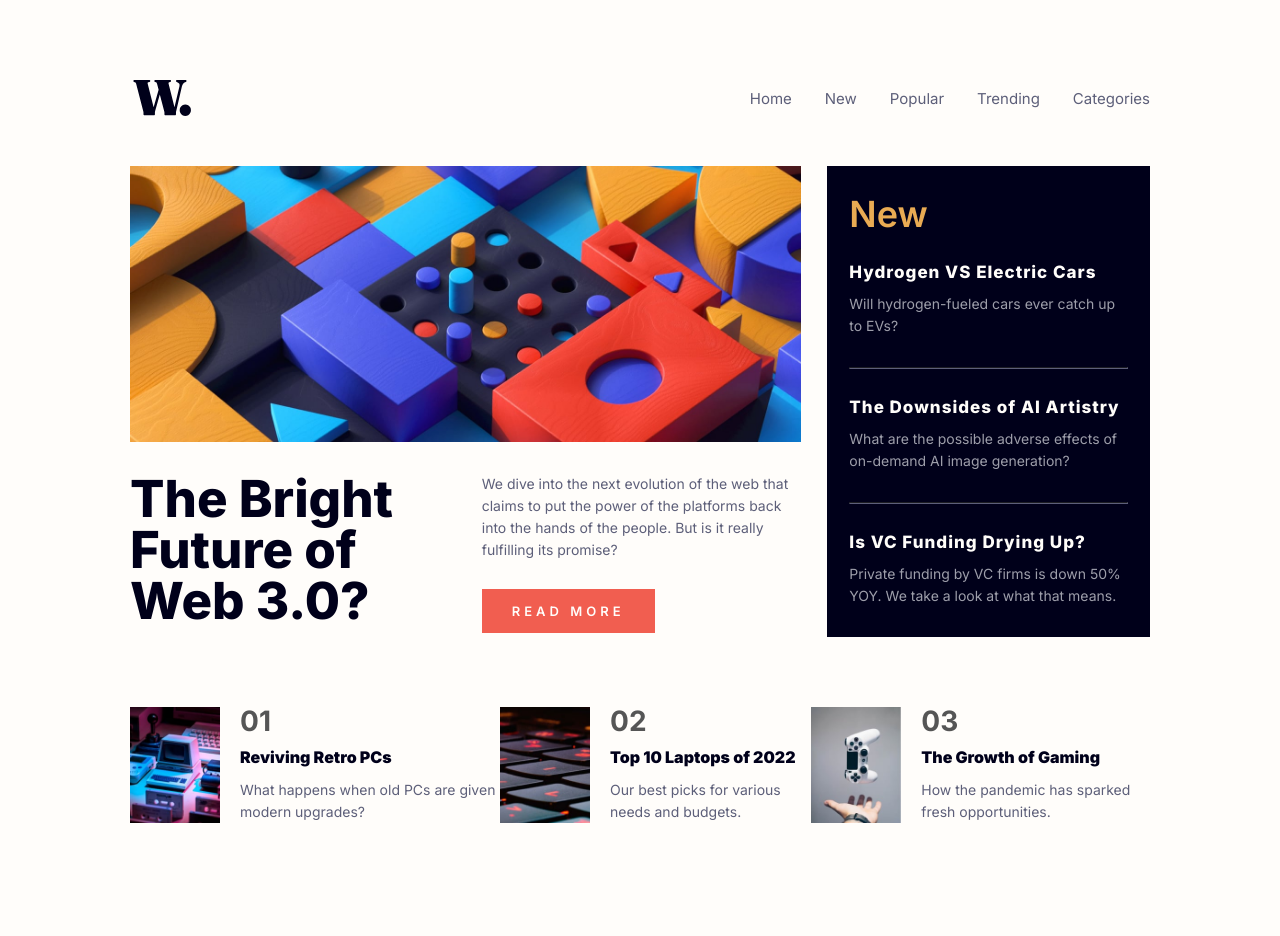
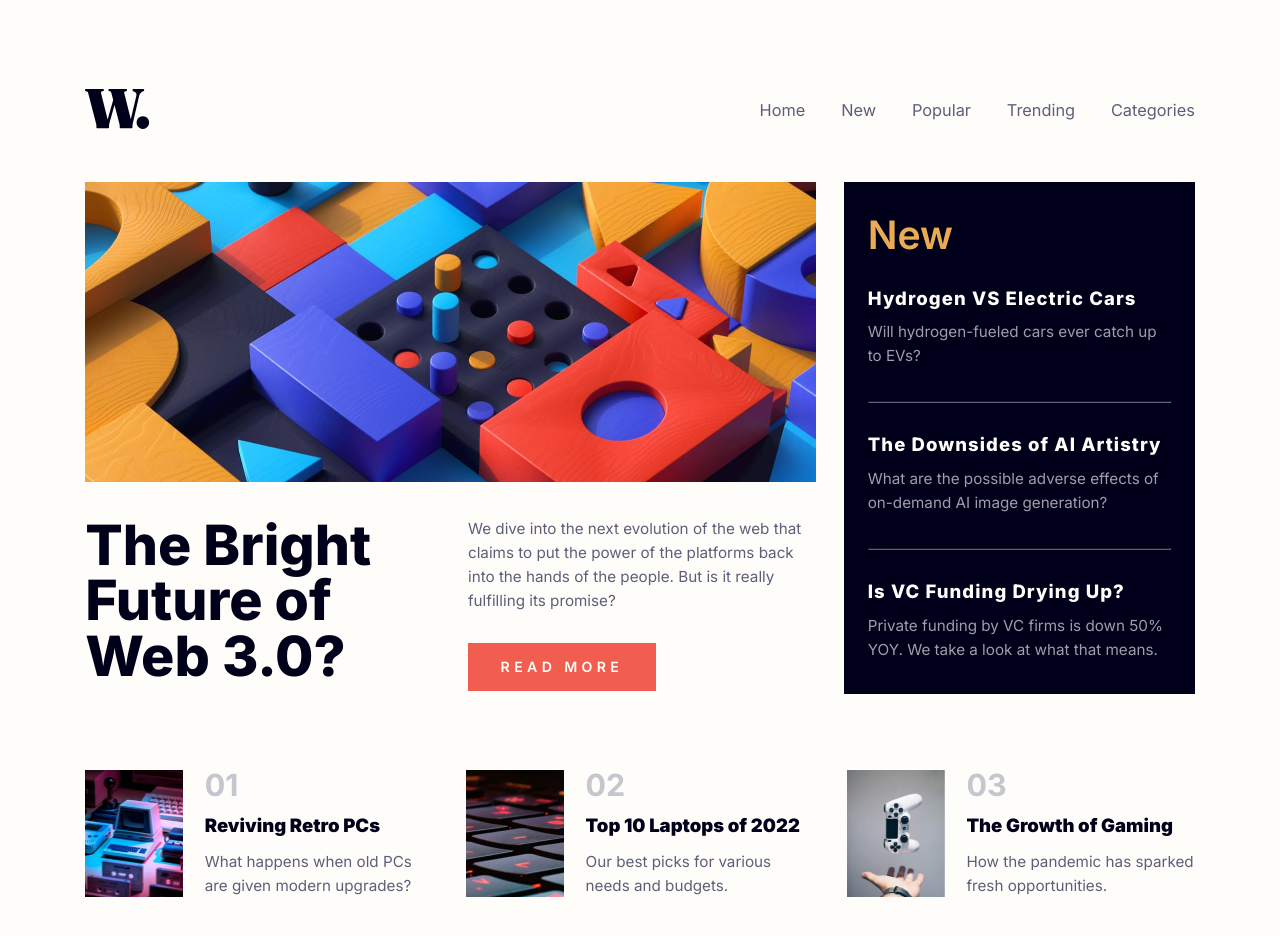
Before and after one commit to steffano-da-cruz/news-homepage, a plain HTML site: page index.html in a window 1280 px wide. Before the commit the page ends 823 px from the top, so only its background shows below. Drawn offline with Linux system fonts and the light colour scheme.

Commit message:
Add files via upload

```diff
--- a/css/style.css
+++ b/css/style.css
@@ -5,7 +5,7 @@
 }
 
 html {
-  font-size: 62.5%; /* (10 / 16) * 100 = 62.5 */
+  font-size: 68%; /* (11 / 16) * 100 = 68.75 */
 }
 
 body {
@@ -17,7 +17,7 @@ body {
 
 .homepage-container {
   width: 102rem;
-  margin: 7.8rem auto 0 auto;
+  margin: 8.2rem auto 12rem auto;
 }
 
 /* REFACTORED */
@@ -36,12 +36,22 @@ body {
   color: #00001a;
 }
 
+.navigation-link,
+.main-text,
+.ranking-text {
+  color: #5d5f79;
+}
+
 .main-text,
 .new-text,
 .ranking-text {
-  color: #5d5f79;
   font-size: 1.4rem;
   line-height: 2.2rem;
+}
+
+.new-text,
+.ranking-position {
+  color: #c5c6ce;
 }
 
 .main-button,
@@ -70,7 +80,7 @@ hr {
 }
 
 .navigation-logo {
-  transform: scale(0.9);
+  transform: scale(1);
 }
 
 .navigation-list {
@@ -81,7 +91,6 @@ hr {
 
 .navigation-link {
   font-size: 1.5rem;
-  color: #5d5f79;
 }
 
 /* SECTION MAIN */
@@ -156,18 +165,19 @@ hr {
 }
 
 .new-text {
-  color: #c5c6ce;
   opacity: 0.8;
 }
 
 /* SECTION RANKING */
 .content-ranking {
   display: flex;
+  justify-content: space-between;
   grid-column: span 3;
 }
 
 .ranking-box {
   display: flex;
+  flex-basis: 32rem;
 }
 
 .ranking-image {
@@ -183,7 +193,7 @@ hr {
 }
 
 .ranking-title {
-  font-size: 1.6rem;
+  font-size: 1.7rem;
   font-weight: 900;
 }
 
```
